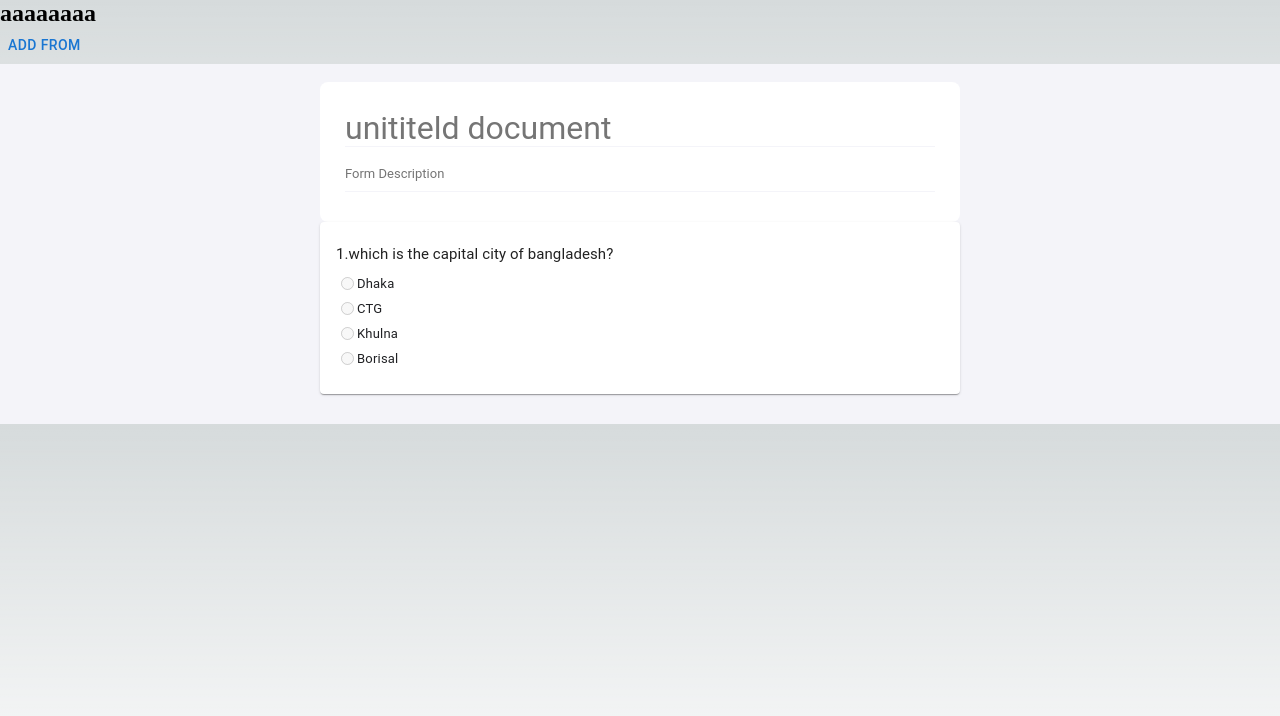
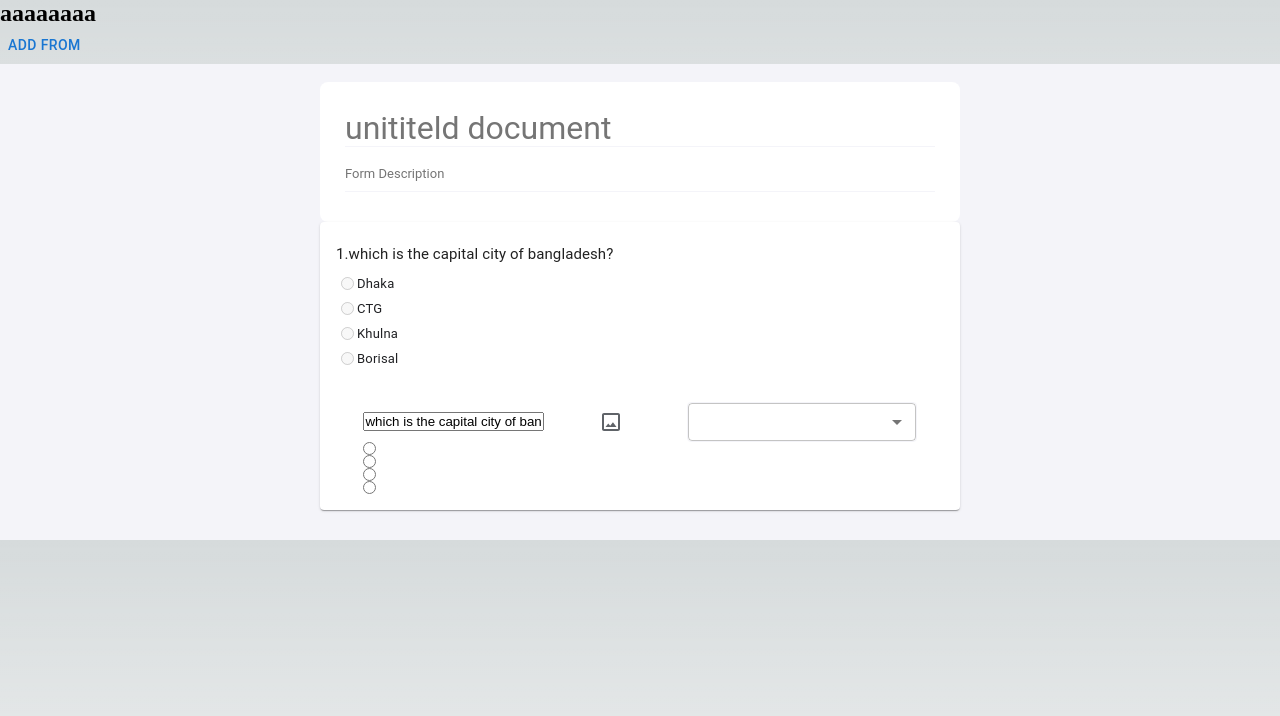
Before and after one commit to suparansharma/form_structure_nextjs, a Next.js app: page /AddForm/AddForm in a window 1280 px wide. Shown: the top 716 px of the page. Built offline with nearby package versions, Linux system fonts and the light colour scheme.

Commit message:
form update

```diff
--- a/pages/AddForm/AddForm.js
+++ b/pages/AddForm/AddForm.js
@@ -1,4 +1,6 @@
-import { Accordion, AccordionSummary, Button, FormControlLabel, Typography } from '@mui/material';
+import { CheckBox, Close, CropOriginal, Radio, ShortText, Subject } from '@mui/icons-material';
+import { Accordion, AccordionDetails, AccordionSummary, Button, FormControlLabel, IconButton, MenuItem, Select, Typography } from '@mui/material';
+import { fontSize } from '@mui/system';
 import Link from 'next/link';
 import React, { useState } from 'react';
 import uuid from 'react-uuid';
@@ -68,6 +70,39 @@ function questionUI(){
 
 
         </AccordionSummary>
+
+        <div className='question_boxes'>
+             <AccordionDetails className='add_question'>
+             <div className='add_question_top'>
+                <input type="text" name="" value={ques.questionText} placeholder='Question'/>
+                <CropOriginal style={{ color:"#5f6368" }}/>
+                <Select className='select' style={{ color:"#5f6368" ,fontSize:"13px" }}>
+                    <MenuItem id='text' value='text'><Subject style={{ marginRight:"10px" }}/> Paragraph</MenuItem>
+                    <MenuItem id='checkbox' value='Checkbox'><CheckBox style={{ marginRight:"10px",color:'#70757a'  }} checked/> CheckBox</MenuItem>
+                    <MenuItem id='radio' value='Radio'><Radio style={{ marginRight:"10px",color:'#70757a'  }} checked/> Multiple Choice</MenuItem>
+
+
+                </Select>
+             </div>
+
+             { ques.options.map((op,j)=>(
+                    <div className='add_question_body' key={j}>
+                        {
+                            (ques.questionType!="text") ?
+                            <input type={ques.questionType} style={{ marginRight:"10px" }}/>:
+                            <ShortText style={{ marginRight:"10px" }}/>
+                        }
+                    </div>
+                    // <div  >
+                    //     <input type="text" className="text_input" placeholder="option" value={ques.option[j].optionText}/>
+                    // </div>
+                    // <CropOriginal style={{color:"#5f6368"}}/>
+                    // <IconButton aria-label='delete'>
+                    //     <Close/>
+                    // </IconButton>
+                ))}
+             </AccordionDetails>
+        </div>
         </Accordion>
     </div>
     ))
--- a/styles/globals.css
+++ b/styles/globals.css
@@ -165,9 +165,7 @@ color: black;
 height: 35px;
 }
 
-.option_part_paragraph{
-  /* margin-top: 2%; */
-}
+
 
 #paragraph_area{
   display: none;
@@ -180,3 +178,93 @@ height: 35px;
 #radio_area{
   display:none;
 }
+
+
+.question_boxes{
+  display:flex;
+  flex-direction: row;
+  justify-content:center;
+}
+
+.add_question{
+  background-color:white;
+  border-radius:8px;
+  padding:25px 22px;
+  text-transform:capitalize;
+  display:flex;
+  flex-direction:column;
+  padding-top:0px;
+  width:93%;
+  margin-left:10px;
+
+
+}
+
+.add_question_top{
+  display:flex;
+  flex-direction:row;
+  align-items:center;
+  justify-content:space-between;
+}
+
+.question{
+  box-sizing:border-box;
+  margin-top:10px;
+  font-family:'Google Sans',Roboto,Arial,sans-serif;
+  font-size:15px;
+  font-weight:400;
+  flex:1;
+  line-height:40px;
+  width:40%;
+  border:none;
+  outline:none;
+  color:black;
+  height:40px;
+  margin-right:10px;
+  line-height:10px;
+  padding:10px;
+}
+
+.question:focus{
+  border-bottom:1px solid rgb(103, 58, 183);
+  background-color:#F4F4F9;
+}
+
+.select{
+  height:40px;
+  width:230px;
+  border:0.5px solid;
+  padding:5px 15px;
+  color:black;
+  margin-left:10px;
+  margin-right:10px;
+  border:1.5px solid #F4F4F9;
+  border-radius:3px;
+  background:transparent;
+}
+
+.menuitem{
+  color:rgba(118,118,118,0.3);
+}
+
+.add_question_body{
+  display:flex;
+  align-items:center;
+}
+
+.text_input{
+
+  outline:none;
+  border:none;
+  height:40px;
+  width:490px;
+  font-family:Roboto,Arial,sans-serif;
+  font-size:13px;
+  font-weight:400;
+  letter-spacing:2px;
+  color:#202124;
+}
+
+.text_input:focus{
+  border-bottom:1.5px solid rgb(103,58,183);
+}
```
